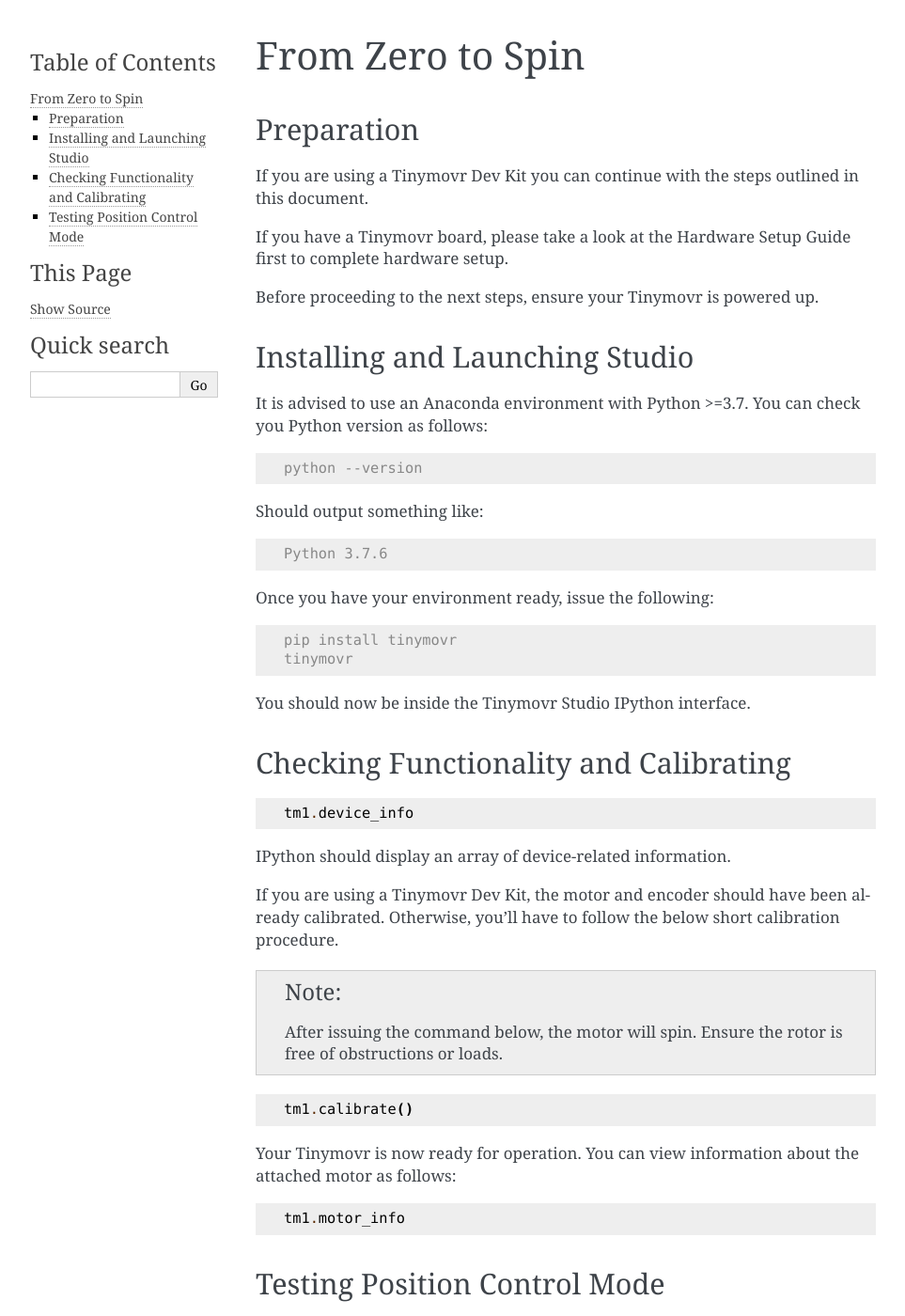
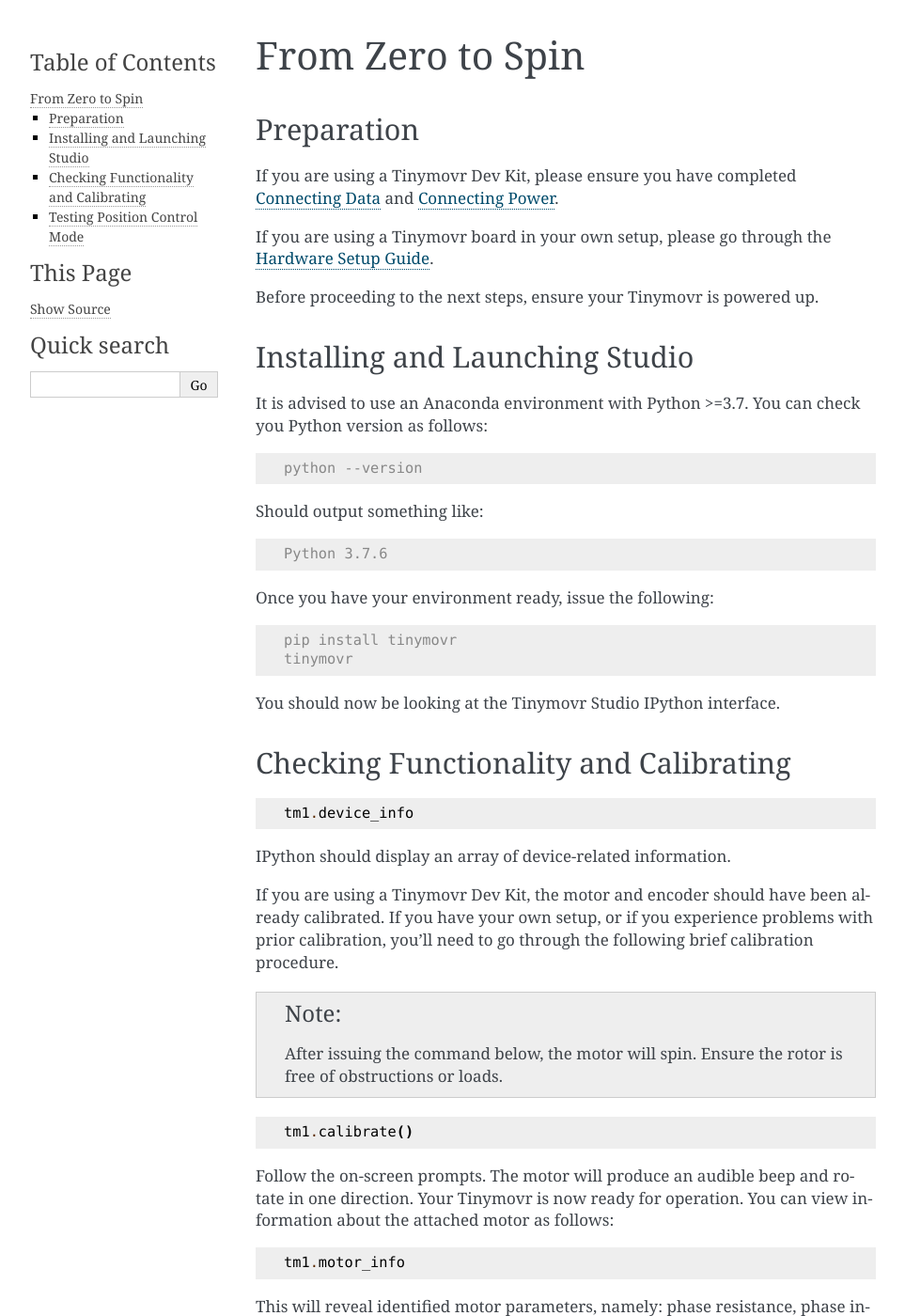
Before and after one commit to tinymovr/Tinymovr, a Sphinx documentation site: the page built from docs/quickstart.rst, in a window 1280 px wide and 1400 px high. Shown: the whole window at 94% size, without its empty margins (148-1111 px from the left). Built offline with Sphinx 7.4.7, drawn with Linux system fonts in a browser that asks for light colours; some of the changed text lies outside the part shown.

Commit message:
Update docs with latest instructions (#17)
* bump version

* improve instructions and add links

* add mounting figure

* remove obsolete notice

```diff
--- a/docs/quickstart.rst
+++ b/docs/quickstart.rst
@@ -5,9 +5,9 @@
 Preparation
 ###########
 
-If you are using a Tinymovr Dev Kit you can continue with the steps outlined in this document.
+If you are using a Tinymovr Dev Kit, please ensure you have completed :ref:`connecting-data` and :ref:`connecting-power`.
 
-If you have a Tinymovr board, please take a look at the Hardware Setup Guide first to complete hardware setup.
+If you are using a Tinymovr board in your own setup, please go through the :ref:`hardware-setup-guide`.
 
 Before proceeding to the next steps, ensure your Tinymovr is powered up.
 
@@ -33,7 +33,7 @@
     pip install tinymovr
     tinymovr
 
-You should now be inside the Tinymovr Studio IPython interface.
+You should now be looking at the Tinymovr Studio IPython interface.
 
 Checking Functionality and Calibrating
 ######################################
@@ -44,7 +44,7 @@
 
 IPython should display an array of device-related information.
 
-If you are using a Tinymovr Dev Kit, the motor and encoder should have been already calibrated. Otherwise, you'll have to follow the below short calibration procedure.
+If you are using a Tinymovr Dev Kit, the motor and encoder should have been already calibrated. If you have your own setup, or if you experience problems with prior calibration, you'll need to go through the following brief calibration procedure.
 
 .. note::
    After issuing the command below, the motor will spin. Ensure the rotor is free of obstructions or loads.
@@ -53,11 +53,14 @@
 
     tm1.calibrate()
 
+Follow the on-screen prompts. The motor will produce an audible beep and rotate in one direction.
 Your Tinymovr is now ready for operation. You can view information about the attached motor as follows:
 
 .. code-block:: python
 
     tm1.motor_info
+
+This will reveal identified motor parameters, namely: phase resistance, phase inductance, number of pole pairs and encoder CPR (fixed).
 
 Testing Position Control Mode
 #############################
@@ -76,3 +79,6 @@
 .. code-block:: python
 
     tm1.set_pos_setpoint(0)
+    tm1.set_pos_setpoint(8000)
+
+The motor should jump to the commanded positions.
--- a/docs/studio/installation.rst
+++ b/docs/studio/installation.rst
@@ -4,9 +4,6 @@
 
 Using pip
 #########
-
-.. note::
-   Installing using pip from PyPI is not yet supported. Please use the Git clone method below.
 
 This is the most straightforward method to install Tinymovr studio and have access to hardware.
 
```
Also changed, not shown: docs/hardware/guide.rst (+13 -9 lines), docs/hardware/mount.png (added), 1 other file.
